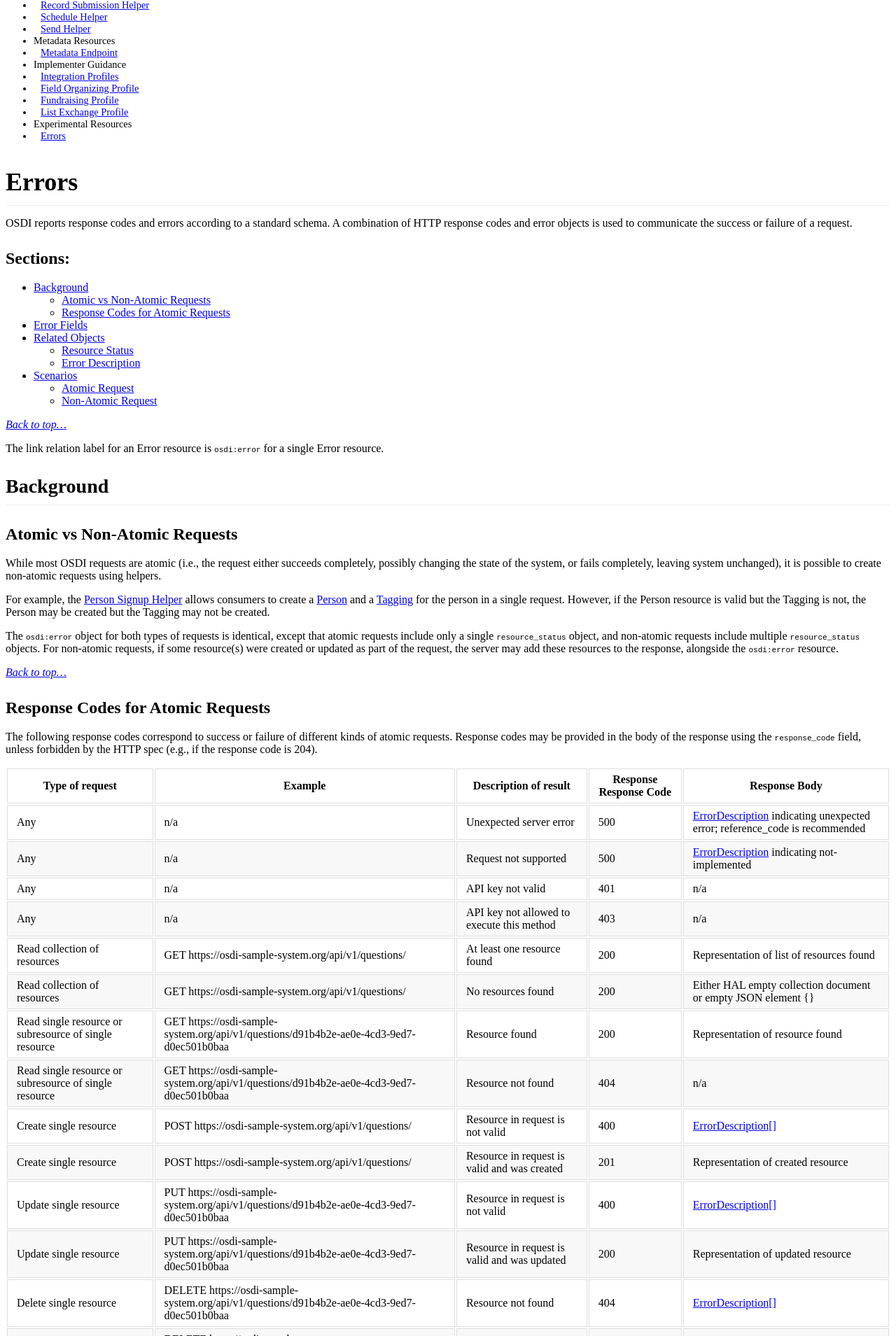
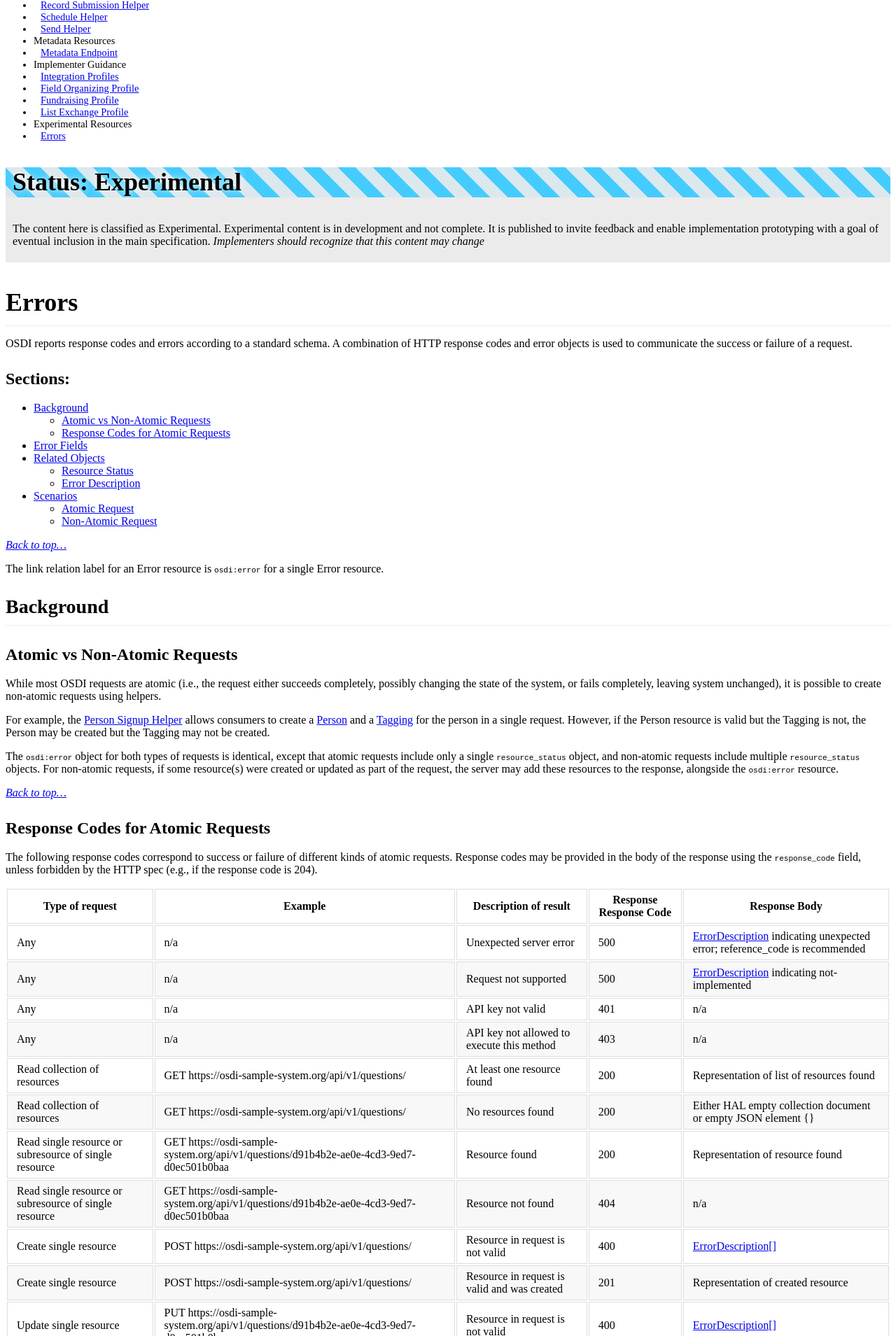
Before and after one commit to opensupporter/osdi-docs, a Jekyll site: the page built from errors.md, in a window 1280 px wide. Shown: the part 801-2710 px from the top of the page at 70% size. Built offline with Jekyll 4.4.1, drawn with Linux system fonts in a browser that asks for light colours; a style sheet for code colours, icons or effects is not loaded.

Commit message:
add editorial markup for experimental resources

```diff
--- /dev/null
+++ b/_includes/experimental.html
@@ -0,0 +1,8 @@
+<div class="experimental">
+    <p class="experimental-header">Status: Experimental</p>
+
+    <p class="experimental-body">
+The content here is classified as Experimental.  Experimental content is in development and not complete.  It is published to invite feedback and enable implementation prototyping with a goal of eventual inclusion in the main specification.
+        <em>Implementers should recognize that this content may change</em>
+    </p>
+</div>
--- a/css/main.css
+++ b/css/main.css
@@ -110,3 +110,36 @@ h4 {
 	font-size: 1.25em;
 	line-height: 1.43;
 }
+
+
+.experimental {
+
+    background-color: #ebebeb;
+
+    padding-bottom: 5px;
+
+}
+
+.experimental-body {
+    padding-left: 10px;
+}
+
+.experimental-header {
+    padding-left: 10px;
+    background-color: #44ccff;
+    background-image: linear-gradient(
+            45deg,
+            rgba(235,235,235,.9) 25%,
+            transparent 25%,
+            transparent 50%,
+            rgba(235,235,235,.9) 50%,
+            rgba(235,235,235,.9) 75%,
+            transparent 75%,
+            transparent
+    );
+    background-size: 50px 50px;
+    font-size: 2.25em;
+    font-weight: bold;
+    line-height: 1.2;
+    text-shadow: 0px 0px 10px white; /*#e1e1e1;*/
+}
--- a/errors.md
+++ b/errors.md
@@ -2,6 +2,8 @@
 layout: default
 title: Status
 ---
+
+{% include experimental.html %}
 
 # Errors
 
```
